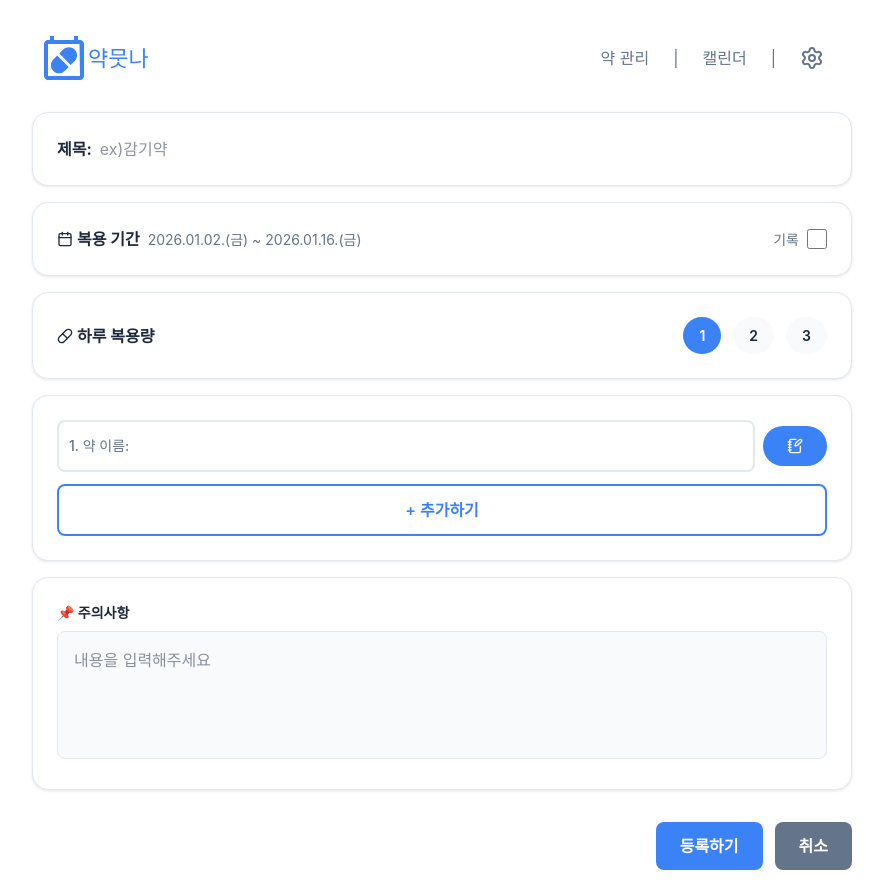
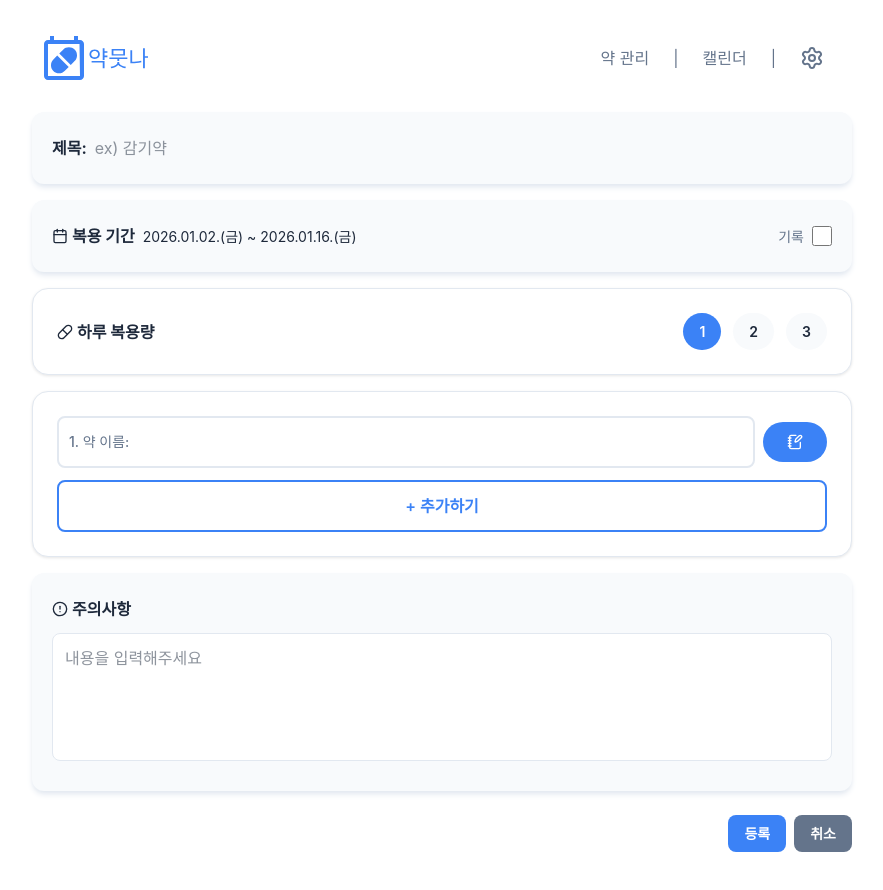
Before and after one commit to wnduddlekd/medicine, a React (Vite) app: page /check-in in a window 1280 px wide. Shown: the whole page, without its empty margins (198-1081 px from the left). Built offline with nearby package versions, Linux system fonts and the light colour scheme; a web font is replaced by a local one.

Commit message:
design: CheckIn 카드 스타일 card-base 적용 및 라벨 정리(#24)

```diff
--- a/src/components/CheckIn/Caution.jsx
+++ b/src/components/CheckIn/Caution.jsx
@@ -1,9 +1,13 @@
+import { AlertCircle } from 'lucide-react';
+
 export default function Caution() {
   return (
-    <div className="card bg-base-100 shadow-sm border border-base-300">
-      <p className="text-small font-bold mb-2 text-Danger">📌 주의사항</p>
+    <div className="card-base">
+      <p className="font-bold flex items-center gap-1 mb-3">
+        <AlertCircle size={16} /> 주의사항
+      </p>
       <textarea
-        className="w-full h-32 bg-base-200 rounded-lg p-4 outline-none resize-none border border-base-300"
+        className="w-full h-32 bg-base-100 rounded-lg p-3 outline-none resize-none border border-base-300 focus:border-primary transition-colors"
         placeholder="내용을 입력해주세요"
       />
     </div>
--- a/src/components/CheckIn/CheckInActions.jsx
+++ b/src/components/CheckIn/CheckInActions.jsx
@@ -2,9 +2,13 @@ import Button from '../commons/Button';
 
 export default function CheckInActions() {
   return (
-    <div className="flex gap-3 justify-end pt-4">
-      <Button variant="primary">등록하기</Button>
-      <Button variant="neutral">취소</Button>
+    <div className="flex gap-2 justify-end pt-2">
+      <Button variant="primary" size="sm">
+        등록
+      </Button>
+      <Button variant="neutral" size="sm">
+        취소
+      </Button>
     </div>
   );
 }
--- a/src/components/CheckIn/DosePeriod.jsx
+++ b/src/components/CheckIn/DosePeriod.jsx
@@ -2,12 +2,14 @@ import { Calendar } from 'lucide-react';
 
 export default function DosePeriod() {
   return (
-    <div className="card bg-base-100 shadow-sm border border-base-300 flex flex-row justify-between items-center">
+    <div className="card-base flex flex-row justify-between items-center">
       <div className="flex items-center gap-2">
         <span className="font-bold flex items-center gap-1">
           <Calendar size={16} /> 복용 기간
         </span>
-        <small>2026.01.02.(금) ~ 2026.01.16.(금)</small>
+        <small className="text-base-content">
+          2026.01.02.(금) ~ 2026.01.16.(금)
+        </small>
       </div>
       <label className="flex items-center gap-2 cursor-pointer">
         <small>기록</small>
--- a/src/components/CheckIn/TitleInput.jsx
+++ b/src/components/CheckIn/TitleInput.jsx
@@ -1,10 +1,10 @@
 export default function TitleInput() {
   return (
-    <div className="card bg-base-100 shadow-sm border border-base-300 flex flex-row items-center gap-2">
+    <div className="card-base flex flex-row items-center gap-2">
       <p className="font-bold whitespace-nowrap">제목:</p>
       <input
         type="text"
-        placeholder="ex)감기약"
+        placeholder="ex) 감기약"
         className="w-full bg-transparent outline-none"
       />
     </div>
```
